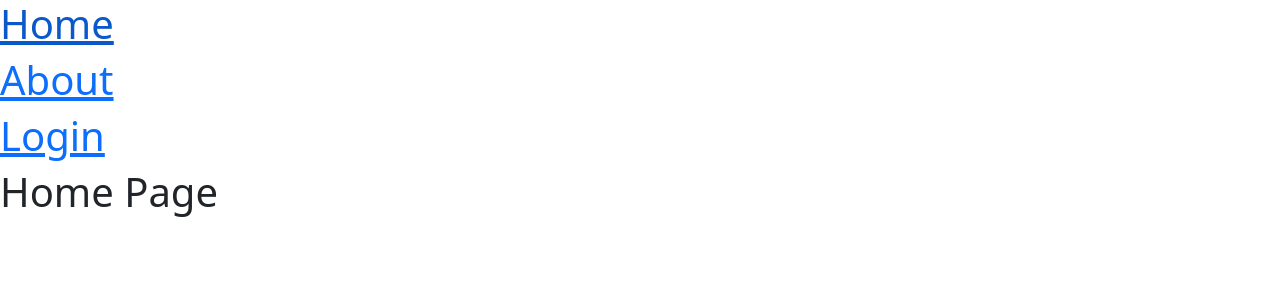
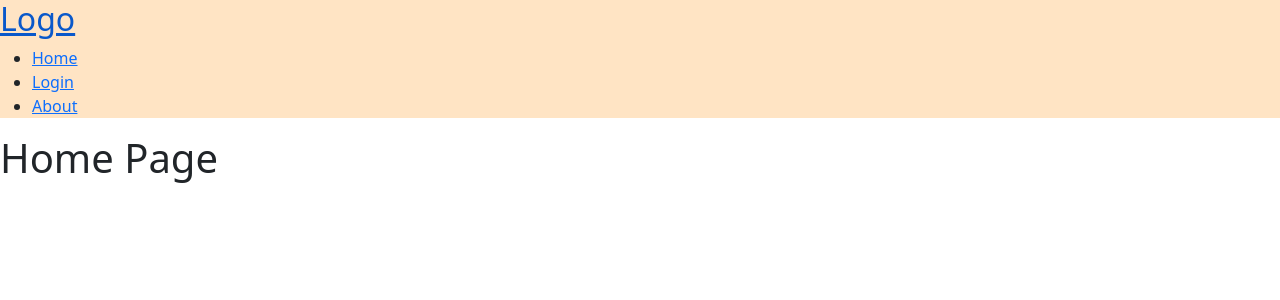
Before and after one commit to raju15022004/React_coder, a React (Vite) app in the folder react_coder/: page / in a window 1280 px wide. Shown: the top 300 px of the page. Built offline with nearby package versions, Linux system fonts and the light colour scheme.

Commit message:
header.jsx

```diff
--- a/react_coder/src/NavBar.jsx
+++ b/react_coder/src/NavBar.jsx
@@ -1,11 +1,29 @@
 import { Link } from "react-router";
+import './header.css'
 function NavBar(){
+
   return(
-    <div>
-<Link to="/"><h1>Home</h1></Link>
-<Link to="/about"><h1>About</h1></Link>
-<Link to="/login"><h1>Login</h1></Link>
+    <div className="header">
+      <div>
+        <Link className="link"><h2>Logo</h2></Link>
+      </div>
+
+      <div>
+        <ul>
+          <li>
+            <Link className="link" to="/">Home</Link>
+          </li>
+          <li>
+            <Link className="link" to="/login">Login</Link>
+          </li>
+          <li>
+            <Link className="link" to="/about">About</Link>
+          </li>
+        </ul>
+      </div>
     </div>
+
+
   )
 }
 
--- /dev/null
+++ b/react_coder/src/header.css
@@ -0,0 +1,3 @@
+.header{
+  background-color: bisque;
+}
```
